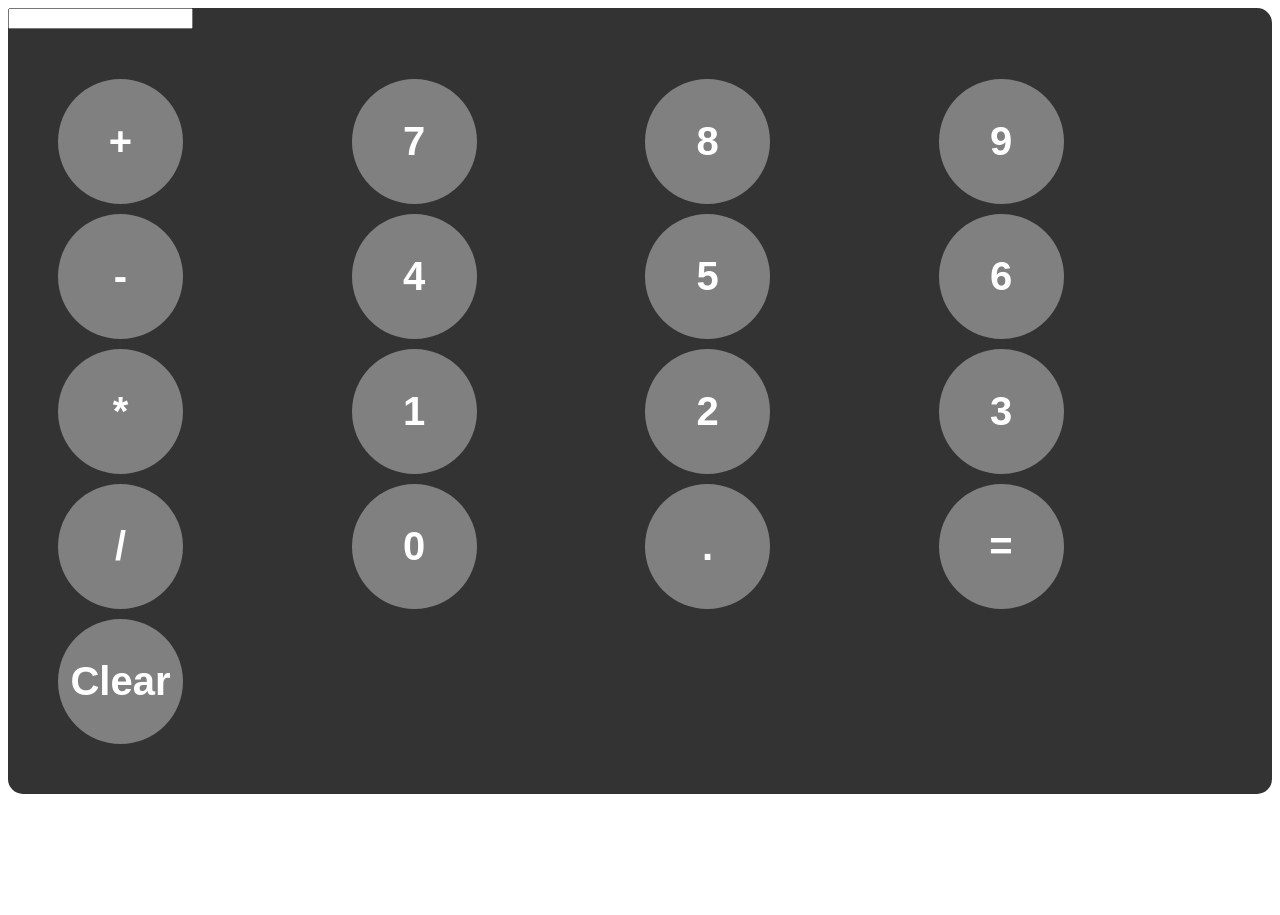
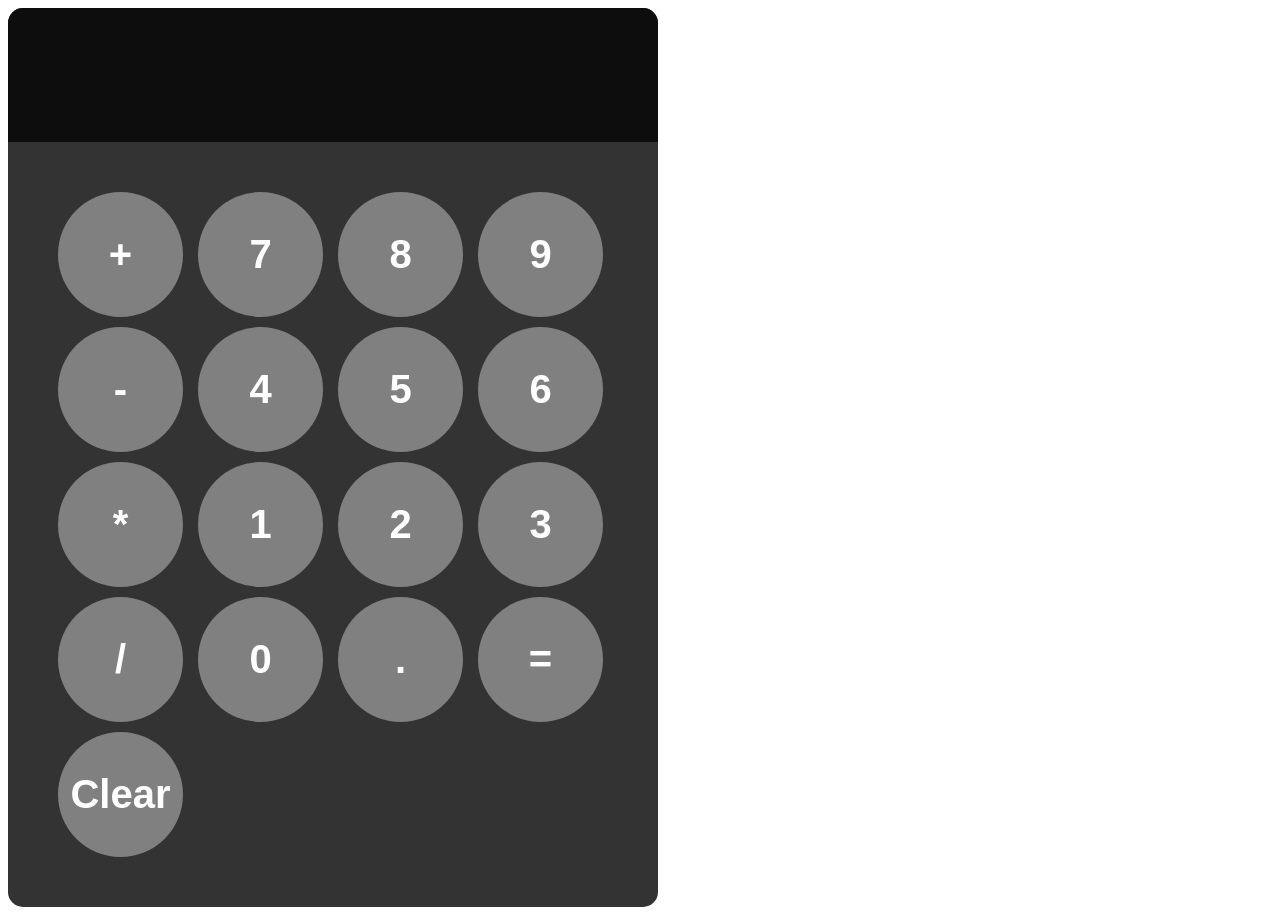
Before and after one commit to MikaelVV/JScalculator, a plain HTML site: page index.html in a window 1280 px wide. Before the commit the page ends 802 px from the top, so only its background shows below. Drawn offline with Linux system fonts and the light colour scheme.

Commit message:
Making the display screen look nicer

```diff
--- a/style.css
+++ b/style.css
@@ -2,6 +2,18 @@
     font-family: Arial, Helvetica, sans-serif;
     background-color: hsl(0, 0%, 20%);
     border-radius: 15px;
+    max-width: 650px;
+    overflow: hidden;
+}
+
+#displayScreen{
+    width: 100%;
+    padding: 30px;
+    font-size: 4rem;
+    text-align: left;
+    border: none;
+    background-color: hsl(0, 0%, 5%);
+    color: white;
 }
 
 #buttons{
```
